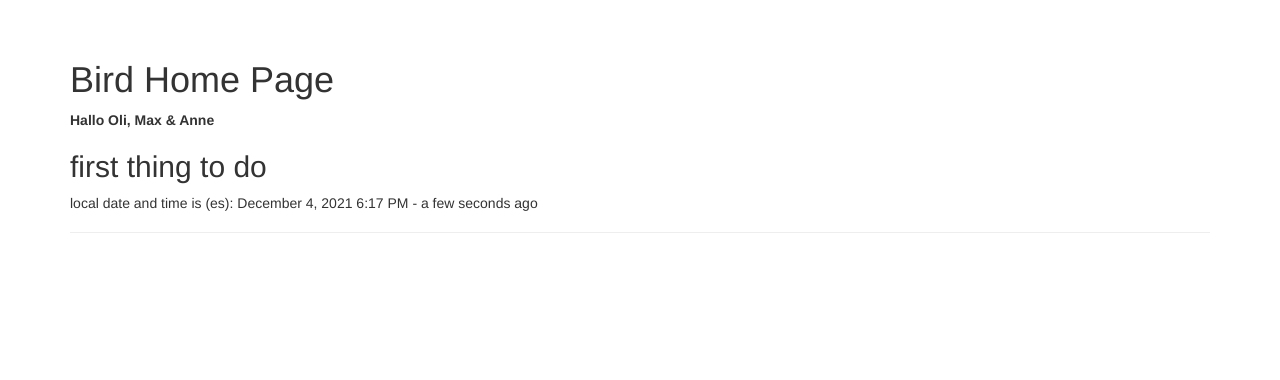
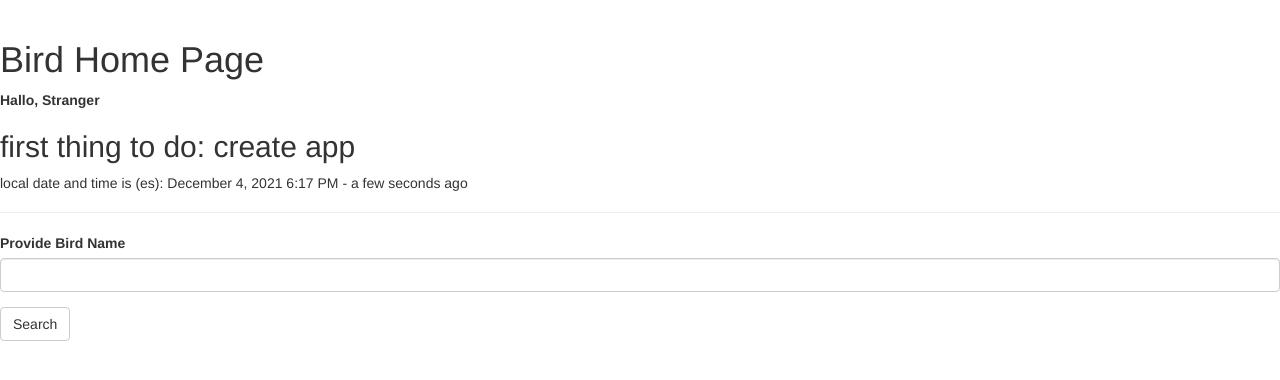
Before and after one commit to OliverGebert/CICDPipeline, a Flask app: page / in a window 1280 px wide. Shown: the part 52-432 px from the top of the page. Run offline with Flask 2, Linux system fonts and the light colour scheme; some libraries are stand-ins or nearby versions.

Commit message:
Feature: flask_wtf, index form created

```diff
--- a/requirements.txt
+++ b/requirements.txt
@@ -4,6 +4,7 @@ dominate==2.6.0
 Flask==1.1.2
 Flask-Bootstrap==3.3.7.1
 Flask-Moment==1.0.2
+Flask-WTF==1.0.0
 gunicorn==20.1.0
 iniconfig==1.1.1
 itsdangerous==1.1.0
@@ -17,3 +18,4 @@ pytest==6.2.3
 toml==0.10.2
 visitor==0.1.3
 Werkzeug==1.0.1
+WTForms==3.0.0
--- a/src/app.py
+++ b/src/app.py
@@ -1,11 +1,20 @@
 from flask import Flask, render_template, redirect
 from flask_bootstrap import Bootstrap
 from flask_moment import Moment
+from flask_wtf import FlaskForm
+from wtforms import StringField, SubmitField
+from wtforms.validators import DataRequired
 from datetime import datetime
 
 app = Flask(__name__)
+app.config['SECRET_KEY'] = 'the secret bird.app string'  # secret key for WTF to protect form communication
+
 bootstrap = Bootstrap(app)
 moment = Moment(app)
+
+class BirdForm(FlaskForm):
+    birdname = StringField('Provide Bird Name', validators=[DataRequired()])
+    submit = SubmitField('Search')
 
 @app.errorhandler(404)
 def page_not_found(e):
@@ -15,9 +24,14 @@ def page_not_found(e):
 def internal_server_error(e):
     return render_template('500.html'), 500
 
-@app.route("/")
+@app.route("/", methods=['GET', 'POST'])
 def index():
-    return render_template('index.html', current_time=datetime.utcnow(), locale='es')
+    birdname = None
+    form = BirdForm()
+    if form.validate_on_submit():
+        birdname = form.birdname.data
+        form.birdname.data = ''
+    return render_template('index.html', form=form, birdname=birdname, current_time=datetime.utcnow(), locale='es')
 
 @app.route("/bird/<name>")
 def bird(name):
--- a/src/templates/index.html
+++ b/src/templates/index.html
@@ -3,14 +3,15 @@
 {% block title %} Flasky - Birds {% endblock %}
 
 {% block content %}
-<div class="container">
-    <div class="page-header">
-        <h1>Bird Home Page</h1>
-        <b>Hallo Oli, Max & Anne</b>
-        <h2>first thing to do</h2>
-        <p>local date and time is ({{locale}}): {{ moment(current_time).format('LLL') }} - {{ moment(current_time).fromNow(refresh=True) }}</p>
-    </div>
+<div class="page-header">
+    <h1>Bird Home Page</h1>
+    <b>Hallo, {% if birdname %}{{ birdname }}{% else %}Stranger{% endif %}</b>
+    <h2>first thing to do: create app</h2>
+    <p>local date and time is ({{locale}}): {{ moment(current_time).format('LLL') }} - {{ moment(current_time).fromNow(refresh=True) }}</p>
 </div>
+
+{% import "bootstrap/wtf.html" as wtf %}
+{{ wtf.quick_form(form) }}
 {% endblock %}
 
 {% block scripts %}
--- a/src/templates/user.html
+++ b/src/templates/user.html
@@ -14,3 +14,7 @@
     </div>
 </div>
 {% endblock %}
+
+{% block scripts %}
+{{ super() }}
+{% endblock %}
```
